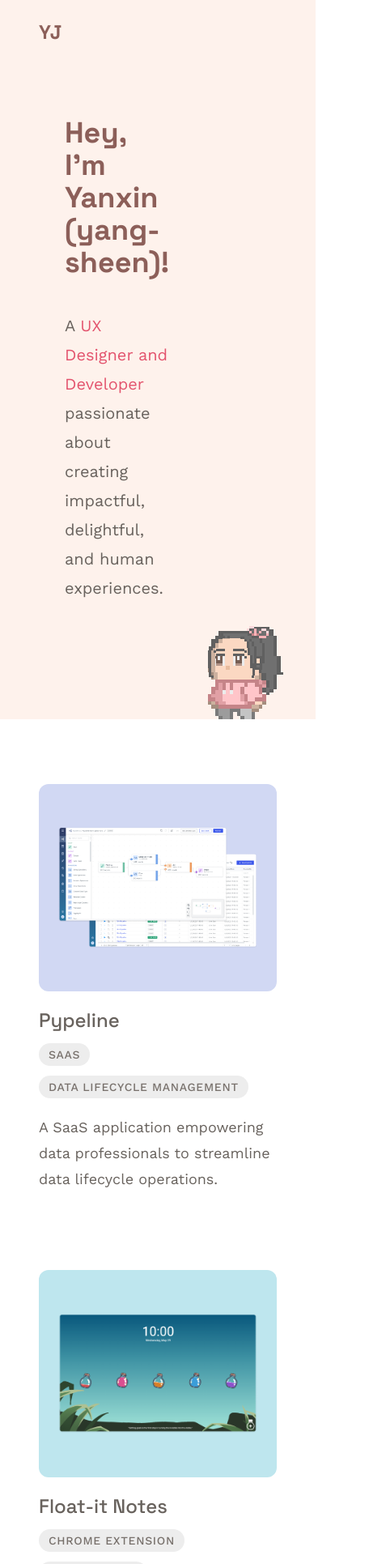
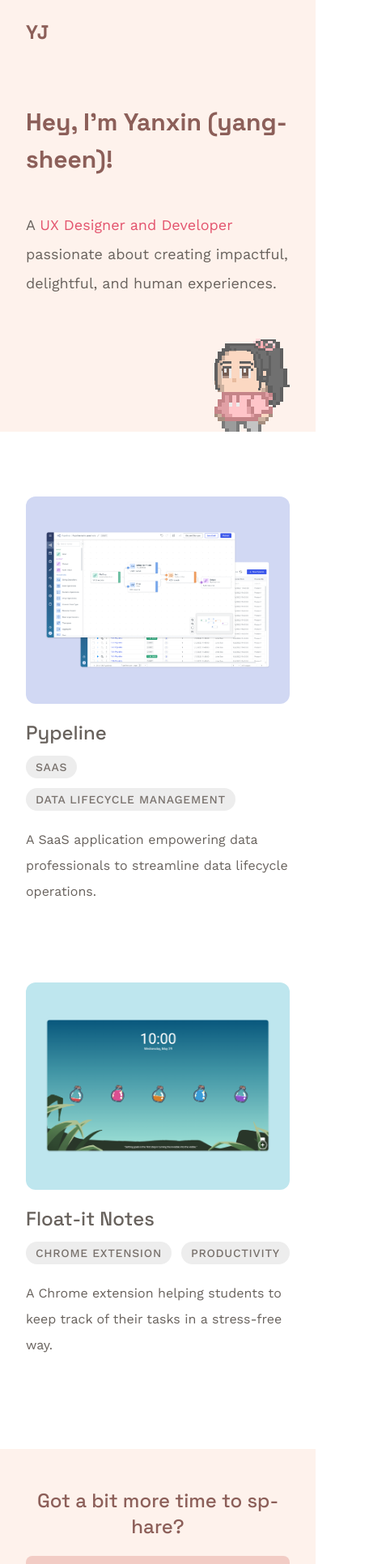
Before and after one commit to yanxinnn/portfolio, a Next.js app: page / in a window 390 px wide. Shown: the top 1931 px of the page at 81% size, 456 px wide, since content can reach past the window. Built offline with nearby package versions, Linux system fonts and the light colour scheme.

Commit message:
some responsive changes

```diff
--- a/package.json
+++ b/package.json
@@ -10,7 +10,7 @@
   },
   "dependencies": {
     "@mdx-js/mdx": "^3.0.1",
-    "@next/third-parties": "^14.2.3",
+    "@next/third-parties": "^14.0.5-canary.59",
     "next": "14.2.3",
     "next-mdx-remote": "^5.0.0",
     "react": "^18",
--- a/public/game/aboutMe.html
+++ b/public/game/aboutMe.html
@@ -53,7 +53,7 @@
           <p>Hey there!</p>
           <p>
             I'm Yanxin (yang-sheen), a UX Designer & Developer passionate about
-            creating impactful, delightful and human experiences. I graduated
+            creating impactful, delightful, and human experiences. I graduated
             from New York University, where I studied Integrated Design & Media,
             Computer Science, and Science & Technology Studies.
           </p>
--- a/src/app/globals.css
+++ b/src/app/globals.css
@@ -16,7 +16,7 @@
 
   /* page title */
   h1 {
-    @apply font-header font-bold text-4xl leading-10;
+    @apply font-header font-bold text-3xl md:text-4xl leading-[2.875rem];
   }
 
   /* project card title */
@@ -31,11 +31,11 @@
 
   /* page subtitle */
   h4 {
-    @apply font-body text-xl;
+    @apply font-body text-lg md:text-xl;
   }
 
   p {
-    @apply font-body leading-8 font-normal text-lg;
+    @apply font-body leading-8 font-normal text-base sm:text-lg;
   }
 
   button {
@@ -49,7 +49,7 @@
 
 @layer components {
   .header {
-    @apply font-header self-stretch flex px-12 py-6;
+    @apply font-header self-stretch flex px-8 md:px-12 py-6;
   }
   .navBar {
     @apply font-medium flex gap-12 text-lg;
--- a/src/app/page.tsx
+++ b/src/app/page.tsx
@@ -22,11 +22,11 @@ export default function Home() {
       </div>
 
       {/* Intro */}
-      <div className="flex flex-row pt-24 gap-12 max-w-[48rem] mx-20">
+      <div className="flex flex-col md:flex-row pt-20 sm:pt-24 gap-0 lg:gap-12 max-w-[48rem] mx-8 sm:mx-20">
         <div className="flex flex-col gap-10 pb-4">
           <h1 className="text-earthy-500">Hey, I'm Yanxin (yang-sheen)!</h1>
 
-          <h4 className="pb-32 leading-9">
+          <h4 className="pb-8 md:pb-32 leading-9">
             A <span className="text-accent">UX Designer and Developer</span>{" "}
             passionate about creating impactful, delightful, and human
             experiences.
@@ -45,7 +45,7 @@ export default function Home() {
       </div>
 
       {/* Projects */}
-      <div className="bg-white self-stretch pt-20 pb-28 px-12">
+      <div className="bg-white self-stretch pt-20 pb-28 px-8 sm:px-12">
         <div className="grid grid-cols-1 lg:grid-cols-2 max-w-[62rem] m-auto gap-x-[4.5rem] gap-y-24">
           <ProjectCard
             title="Pypeline"
@@ -67,17 +67,19 @@ export default function Home() {
       </div>
 
       {/* Link to interactive portfolio */}
-      <div className="flex flex-row pt-20 gap-48 mx-12">
+      <div className="flex flex-col md:flex-row pt-12 sm:pt-20 gap-0 md:gap-48 mx-8 sm:mx-12">
         <img
           src="/images/bunny.gif"
           alt="A pixelated bunny GIF"
-          className="transform object-none self-end bg-auto"
+          className="transform object-none self-center md:self-end bg-auto order-last md:order-first"
         />
 
         <div className="flex flex-col gap-5 items-center pb-20">
-          <h2 className="text-earthy-500">Got a bit more time to sp-hare?</h2>
+          <h2 className="text-earthy-500 text-center">
+            Got a bit more time to sp-hare?
+          </h2>
           <Link href="game/home.html">
-            <button className="flex flex-row gap-4 bg-lightAccent-100 hover:bg-lightAccent-200">
+            <button className="flex flex-col items-center md:flex-row gap-2 md:gap-4 bg-lightAccent-100 hover:bg-lightAccent-200">
               <GameIcon />
               Check out my interactive portfolio!
             </button>
--- a/src/app/projects/[name]/page.tsx
+++ b/src/app/projects/[name]/page.tsx
@@ -94,16 +94,16 @@ export default async function Page(props: PageProps) {
 
           {/* Project banner */}
           <div
-            className="flex flex-wrap justify-center items-center gap-16 pt-8 pb-32 px-12"
+            className="flex flex-wrap justify-center items-center gap-16 pt-8 pb-32 px-8 lg:px-12"
             style={{ backgroundColor: frontmatter.backgroundColor }}
           >
-            <div className="flex flex-col gap-4 max-w-60">
+            <div className="flex flex-col gap-4 max-w-auto lg:max-w-60 text-center lg:text-left">
               <h1>{frontmatter.title as string}</h1>
               <p>{frontmatter.description as string}</p>
             </div>
             <img
               src={frontmatter.topBannerImage}
-              className="max-w-[32rem]"
+              className="bg-cover md:max-w-[32rem]"
             ></img>
           </div>
         </div>
@@ -133,7 +133,7 @@ export default async function Page(props: PageProps) {
         </div>
 
         {/* Project dependent content */}
-        <div className="*:px-[max(calc((100%-56rem)/2),_3rem)] pb-16">
+        <div className="*:px-8 lg:*:px-[max(calc((100%-56rem)/2),_3rem)] pb-16">
           {content}
         </div>
 
--- a/src/components/ProjectBotNav.tsx
+++ b/src/components/ProjectBotNav.tsx
@@ -10,7 +10,7 @@ type ProjectBotNavProps = {
 
 export function ProjectBotNav(props: ProjectBotNavProps) {
   return (
-    <div className="flex flex-row h-36 items-center px-16">
+    <div className="flex flex-row h-32 md:h-36 items-center px-8 md:px-16">
       {/* Previous project */}
       {props.prevProjectLink && (
         <Link href={props.prevProjectLink} className="group">
```
Also changed, not shown: 1 other file (tests, documents, lock files or other folders).
